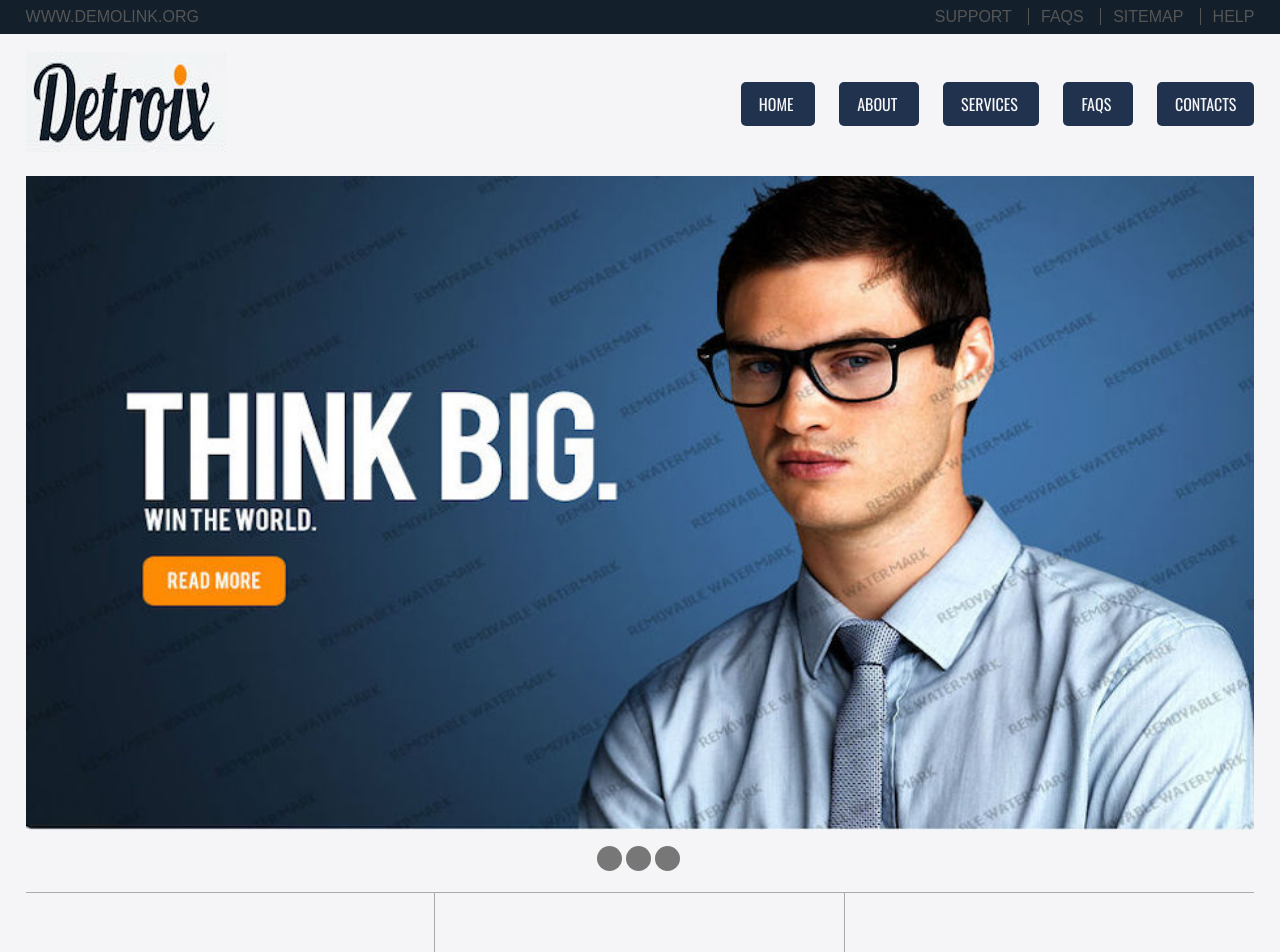
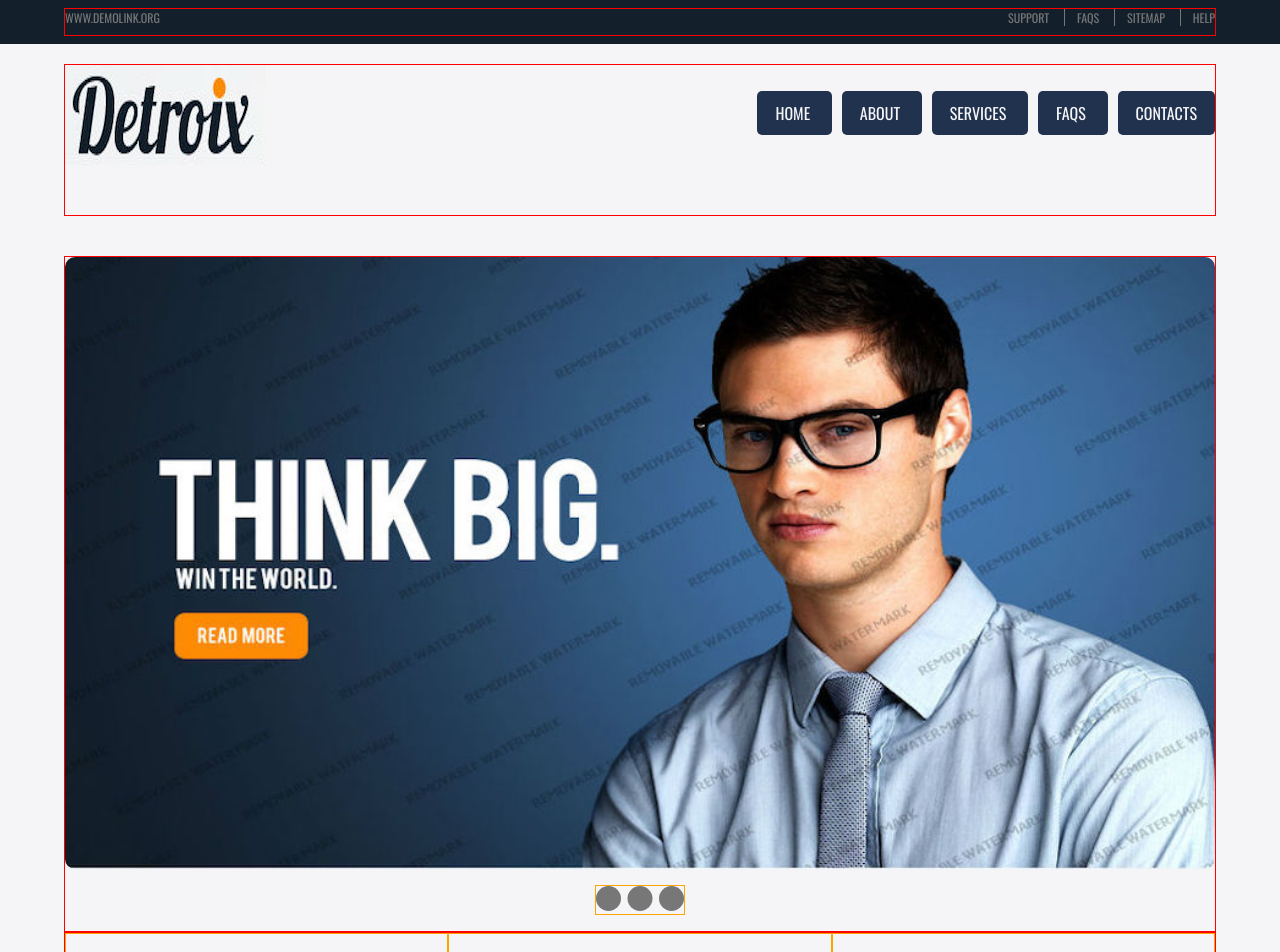
Before and after one commit to jmscoding100/Detorix, a plain HTML site: page index.html in a window 1280 px wide. Shown: the top 952 px of the page. Drawn offline with nearby package versions, Linux system fonts and the light colour scheme.

Commit message:
position part 1

```diff
--- /dev/null
+++ b/CSS/style2.css
@@ -0,0 +1,243 @@
+/* using position to handle layout and design */
+
+:root{
+    /* body */
+    --font1: "Oswald", sans-serif;
+    --btnColor: #21324e;
+    --date1: #be853e;
+    --date2: #bc6142;
+    --date3: #bb435e;
+    --footerSec2: #0b1016;
+/* gradiant */
+    --grad: radial-gradient(
+        at   top center,
+        #38587e,
+        #031620
+        );
+        /* colors */
+        --prim: #131f2b;
+        --sec: #ff8803;
+        --ter: #f5f5f7;
+}
+
+*{
+    box-sizing: border-box;
+}
+
+/* tag names */
+
+body{
+    margin: 0;
+    padding: 0;
+    background-color: var(--ter);
+}
+
+
+/* classes */
+
+.container{
+    margin: 0 auto;
+    width: 90%;
+    border: 1px solid red;
+}
+
+
+.content-heading{
+    color: var(--prim);
+    font-family: var(--font1);
+    font-size:  calc(36px + (56 - 36) * ((100vw - 300px) / (1600 - 300)));
+    text-transform: uppercase;
+    font-weight: 500;
+}
+
+.content-image{
+    width: 100%;
+}
+
+.content-text{
+    font-family: sans-serif;
+    color: #777;
+}
+
+
+.content-box{
+    width:calc(100%/3);
+    border: 1px solid orange;
+    padding: 20px 20px;
+    position: absolute;
+}
+
+.content-mini-box{
+    width: 100%;
+    height: 550px;
+    position: relative;
+}
+
+.content-mini-box .more-btn{
+    bottom: 0;
+    position: absolute;
+}
+
+.hero-image{
+    display: block;
+    width: 100%;
+    border-radius: 10px;
+}
+
+
+.hs1-item{
+    display: inline;
+    padding: 0 12px;
+    border-right: 1px solid #777;
+}
+
+.hs1-item:last-child{
+    padding-right: 0;
+    border: none;
+}
+
+.hs1-link{
+    color: #777;
+    text-decoration: none;
+}
+
+.hs2-item{
+    display: inline;
+    margin-right: 10px;
+    padding: 10px 18px;
+    text-transform: uppercase;
+    font-family: var(--font1);
+    border-radius: 5px;
+    background-color: var(--btnColor);
+}
+
+.hs2-item:last-child{
+    margin-right: 0;
+}
+
+.hs2-item:hover{
+    background-color: var(--sec);
+}
+
+
+.hs2-link{
+    color: var(--ter);
+    text-decoration: none;
+}
+
+.slider{
+    position: absolute;
+    width: 25px;
+    height: 25px;
+    background-color: #777;
+    border-radius: 50%;
+}
+
+.slider:hover{
+    background-color: var(--sec);
+}
+
+.slider:nth-child(2) {
+    left: 50%;
+    transform: translate(-50%);
+}
+
+
+.slider:nth-child(3) {
+    right: 0;
+}
+
+.sliders{
+    position: relative;
+    margin: 16px auto;
+    width: 90px;
+    height: 30px;
+    border: 1px solid orange;
+}
+
+.visually-hidden{
+    display: none;
+}
+
+/* ids */
+
+#headerSection1{
+    width:100%;
+    padding: 8px 0;
+    background-color: var(--prim);
+}
+
+
+#headerSection2{
+    width: 100%;
+    padding: 20px 0 40px;
+}
+
+
+#hs1List, #hs1Text{
+    width:50%;
+    position: absolute;
+    font-family: var(--font1);
+    font-size: 12px;
+    text-transform: uppercase;
+    /* border:1px solid white; */
+}
+
+#hs1Row{
+    position: relative;
+    width: 100%;
+    height: 26px;
+}
+
+#hs2Row{
+    position: relative;
+    width: 100%;
+    height: 150px;
+}
+
+#hs1List{
+    margin: 0;
+    top: 0;
+    right: 0;
+    list-style-type: none;
+    padding-left: 0;
+    text-align: right;
+}
+
+
+#hs1Text{
+    margin: 0;
+}
+
+#hs2List{
+    text-align: right;
+    list-style-type: none;
+    padding-left: 0;
+}
+
+#logo, #topNav{
+    margin: 0;
+    width: 50%;
+    /* border: 1px solid yellow; */
+    position: absolute;
+}
+
+
+#stable{
+    right: 0;
+}
+
+#strong{
+    left:calc(100%/3);
+}
+
+#topNav{
+    top: 20px;
+    right: 0px;
+}
+
+#ms2Row{
+    width:100%;
+    height: 620px;
+    position: relative;
+}
--- a/index.html
+++ b/index.html
@@ -6,14 +6,15 @@
     <link rel="preconnect" href="https://fonts.googleapis.com">
 <link rel="preconnect" href="https://fonts.gstatic.com" crossorigin>
 <link href="https://fonts.googleapis.com/css2?family=Oswald:wght@200..700&display=swap" rel="stylesheet">
-    <link rel="stylesheet" href="CSS/style.css">
+    <!-- <link rel="stylesheet" href="CSS/style.css"> -->
+    <link rel="stylesheet" href="CSS/style2.css">
     <title>Detroix</title>
 </head>
 <body>
     <header class="header" id="header">
         <section class="section" id="headerSection1">
             <div class="container">
-                <div class="row">
+                <div class="row" id="hs1Row">
                     <p id="hs1Text">
                         <a href="#" class="hs1-link">www.demolink.org</a>
                     </p>
@@ -37,7 +38,7 @@
         </section>
         <section class="section" id="headerSection2">
             <div class="container">
-                <div class="row">
+                <div class="row" id="hs2Row">
                     <h1 id="logo">
                         <img src="images/logo.jpg" alt="Detroix logo" class="logo-img" />
                         <span class="visually-hidden">detroix</span>
@@ -61,7 +62,7 @@
                             </li>
                         </ul>
                     </nav>
-                    <div class="clear"></div>
+                    <!-- <div class="clear"></div> -->
                 </div>
             </div>
         </section>
@@ -74,32 +75,38 @@
                     <div class="slider"></div>
                     <div class="slider"></div>
                     <div class="slider"></div>
-                    <div class="clear"></div>
+                    <!-- <div class="clear"></div> -->
                 </div>
             </div>
         </section>
         <section class="section" id="mainSection2">
             <div class="container">
-                <div class="row">
+                <div class="row" id="ms2Row">
                     <div class="content-box" id="smart">
+                        <div class="content-mini-box">
                             <h2 class="content-heading">smart</h2>
                             <img src="images/smart.jpg" alt="puzzle piece" class="content-img" />
                             <p class="content-text">Lorem ipsum dolor sit amet consectetur adipisicing elit. Porro error fugiat, praesentium, id excepturi fuga recusandae cupiditate ullam repellat eligendi quam reprehenderit laboriosam quia. Nostrum, laboriosam aspernatur.</p>
                             <button class="more-btn">more</button>
                         </div>
+                    </div>
                     <div class="content-box" id="strong">
+                        <div class="content-mini-box">
                             <h2 class="content-heading">strong</h2>
                             <img src="images/strong.jpg" alt="a hand holding a plant" class="content-img" />
                             <p class="content-text">Lorem ipsum dolor sit amet consectetur adipisicing elit. Porro error fugiat, praesentium, id excepturi fuga recusandae cupiditate ullam repellat eligendi quam reprehenderit laboriosam quia. Nostrum, laboriosam aspernatur.</p>
                             <button class="more-btn">more</button>
                         </div>
+                    </div>
                     <div class="content-box" id="stable">
+                        <div class="content-mini-box">
                             <h2 class="content-heading">stable</h2>
                             <img src="images/stable.jpg" alt="a maze" class="content-img" />
                             <p class="content-text">Lorem ipsum dolor sit amet consectetur adipisicing elit. Porro error fugiat, praesentium, id excepturi fuga recusandae cupiditate ullam repellat eligendi quam reprehenderit laboriosam quia. Nostrum, laboriosam aspernatur.</p>
                             <button class="more-btn">more</button>
                         </div>
-                    <div class="clear"></div>
+                    </div>
+                    <!-- <div class="clear"></div> -->
                 </div>
             </div>
         </section>
@@ -168,7 +175,7 @@
                                     <h3 class="news-heading"><a href="#" class="news-link">Lorem, ipsum dolor.</a> </h3>
                                     <p class="news-text">Lorem ipsum dolor sit amet consectetur, adipisicing elit. Necessitatibus, ipsam.</p>
                                 </div>
-                                <div class="clear"></div>
+                                <!-- <div class="clear"></div> -->
                             </li>
                             <li class="news-item">
                                 <div class="date-div" id="dateDiv2">
@@ -179,7 +186,7 @@
                                     <h3 class="news-heading"> <a href="#" class="news-link">Lorem, ipsum dolor.</a></h3>
                                     <p class="news-text">Lorem ipsum dolor sit amet consectetur, adipisicing elit. Necessitatibus, ipsam.</p>
                                 </div>
-                                <div class="clear"></div>
+                                <!-- <div class="clear"></div> -->
                             </li>
                             <li class="news-item">
                                 <div class="date-div" id="dateDiv3">
@@ -190,12 +197,12 @@
                                     <h3 class="news-heading"> <a href="#" class="news-link">Lorem, ipsum dolor.</a></h3>
                                     <p class="news-text">Lorem ipsum dolor sit amet consectetur, adipisicing elit. Necessitatibus, ipsam.</p>
                                 </div>
-                                <div class="clear"></div>
+                                <!-- <div class="clear"></div> -->
                             </li>
                         </ul>
                         <button class="more-btn">more</button>
                     </div>
-                    <div class="clear"></div>
+                    <!-- <div class="clear"></div> -->
                 </div>
             </div>
         </section>
```
Lines whose indentation alone changed are shown as unchanged.
